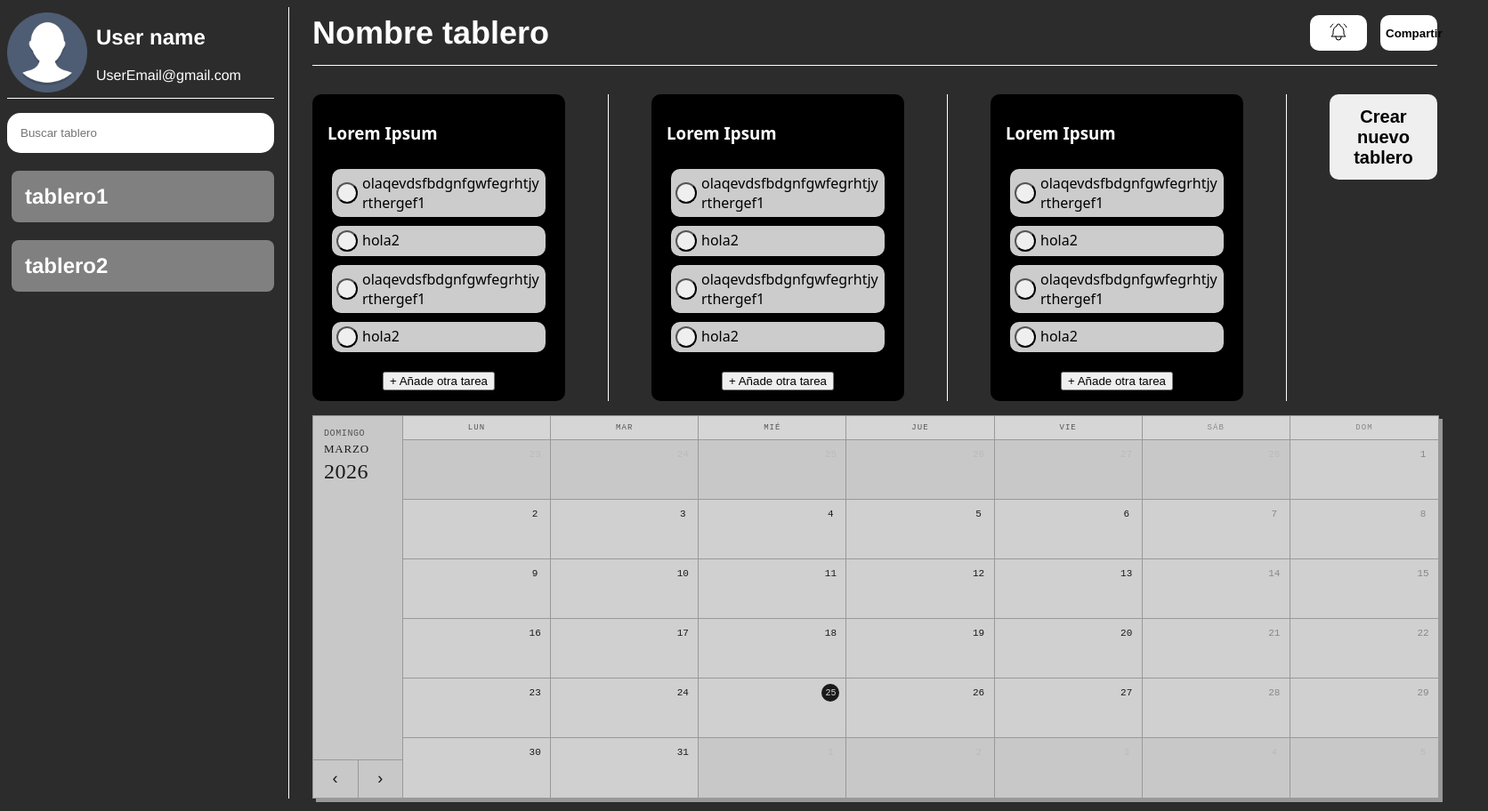
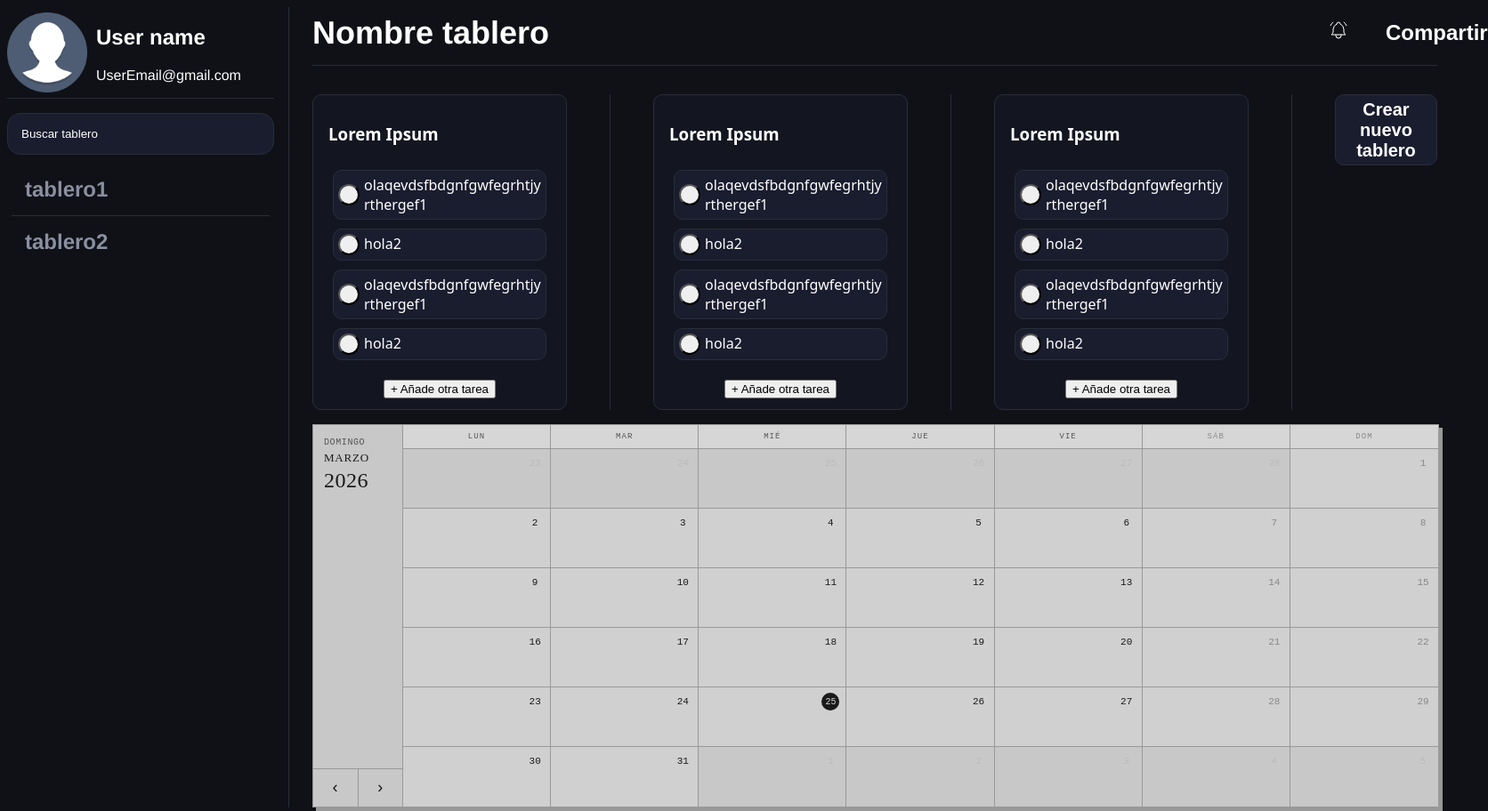
Before and after one commit to jerofd-02/Jikan, a plain HTML site: page frontend/index.html in a window 1280 px wide. Shown: the whole page at 89% size, 1672 px wide, since content can reach past the window. Drawn offline with Linux system fonts and the light colour scheme.

Commit message:
Changed styles of index page

```diff
--- a/frontend/styles.css
+++ b/frontend/styles.css
@@ -1,6 +1,19 @@
+
+:root{
+    --background-color: #0f1117;
+    --background2-color: #131620;
+    --background3-color: #1a1d2e;
+    --border-color: #2a2d3a;
+    --font-color: #8a8fa0;
+    --purple: #7c6af7;
+    --dark-purple: #3b2f7a;
+    --light-purple: #8f7ef9;
+}
+
+
 body {
     font-family: Helvetica, sans-serif;
-    background: #2c2c2c;
+    background: var(--background-color);
     color: white;
 }
 
@@ -96,7 +109,7 @@ input {
     gap: 1rem;
 
     .asside-left {
-        border-right: 1px solid white;
+        border-right: 1px solid #2a2d3a;
         margin-right: 10px;
         padding-right: 1rem;
 
@@ -110,7 +123,7 @@ input {
             align-items: center;
 
             margin-bottom: 1rem;
-            border-bottom: 1px solid white;;
+            border-bottom: 1px solid #2a2d3a;;
 
             .user-picture {
                 height: 90px;
@@ -122,28 +135,48 @@ input {
             display: flex;
             position: relative;
 
+            input {
+                background-color: var(--background3-color);
+                border: 1px solid var(--border-color);
+
+                color: white;
+                &::placeholder {
+                    color: white;
+                }
+
+                &:focus {
+                    outline: none;
+                    box-shadow: 0 0 5px #9E3DF1FF;
+                }
+            }
+
             .fas.fa-search {
                 position: absolute;
                 right: 10px;
                 top: 50%;
                 transform: translateY(-50%);
-                filter: invert();
             }
         }
 
         .user-borads-asside {
-            margin-left: 5px;
+            margin: 10px 5px;
 
             h2 {
-                background: grey;
+                margin: 0;
                 padding: 15px;
+                color: var(--font-color);
 
-                border-radius: 8px;
+                transition: all 0.2s ease;
 
                 &:hover {
-                    background-color: #9E3DF1FF;
+                    border-radius: 8px;
+                    background-color: var(--purple);
                     color: white;
                 }
+            }
+
+            h2 + h2{
+                border-top: 1px solid var(--border-color);
             }
         }
     }
@@ -158,7 +191,7 @@ input {
             justify-content: space-between;
             align-items: center;
 
-            border-bottom: 1px solid white;
+            border-bottom: 1px solid var(--border-color);
             padding-bottom: 15px;
 
             margin-top: 0.5rem;
@@ -180,13 +213,14 @@ input {
                     border: none;
                     border-radius: 10px;
 
-                    color: black;
+                    color: white;
                     font-weight: bold;
-                    background: white;
+                    font-size: x-large;
+                    background: none;
 
                     &:hover {
                         color: white;
-                        background: #9E3DF1FF;
+                        background: var(--purple);
                     }
                 }
             }
@@ -203,24 +237,28 @@ input {
             .tasks-section {
                 margin-left: 2rem;
 
-                border-right: 1px solid white;
+                border-right: 1px solid var(--border-color);
                 padding-right: 3rem;
             }
 
             .create-new-column {
                 margin-left: 2rem;
                 width: 260px;
-                height: 6rem;
+                height: 5rem;
 
-                border: none;
+                border: 1px solid var(--border-color);
                 border-radius: 10px;
+                background-color: var(--background3-color);
 
                 font-weight: bold;
                 font-size: 20px;
+                color: white;
+
+                transition: all 0.2s ease;
 
                 &:hover {
-                    color: white;
-                    background: grey;
+                    transform: scale(1.05);
+                    background-color: var(--purple);
                 }
             }
         }
@@ -268,7 +306,7 @@ input {
         width: 100%;
         padding: 10px;
         overflow-y: auto;
-        border-right: 1px solid white;
+        border-right: 1px solid var(--border-color);
         margin: 10px 0;
 
         div {
@@ -403,7 +441,8 @@ input {
 
     font-family: system-ui;
     width: 260px;
-    background: black;
+    background: var(--background2-color);
+    border: 1px solid var(--border-color);
     padding: 12px;
     border-radius: 10px;
     color: white;
@@ -421,8 +460,9 @@ input {
 }
 
 .task {
-    color: black;
-    background: #cccccc;
+    color: white;
+    background: var(--background3-color);
+    border: 1px solid var(--border-color);
     margin-bottom: 10px;
     border-radius: 10px;
     display: flex;
@@ -444,9 +484,19 @@ input {
     }
 }
 
-.add-task:hover {
-    color: #696969;
+.add-task{
+    color: var(--purple);
+    cursor: pointer;
+    transition: all 0.2s ease;
+
+
+    &:hover {
+        color: var(--light-purple);
+        transform: scale(1.1);
+    }
 }
+
+
 
 /* ---------------- CALENDAR ---------------- */
 .calendar-wrap {
```
